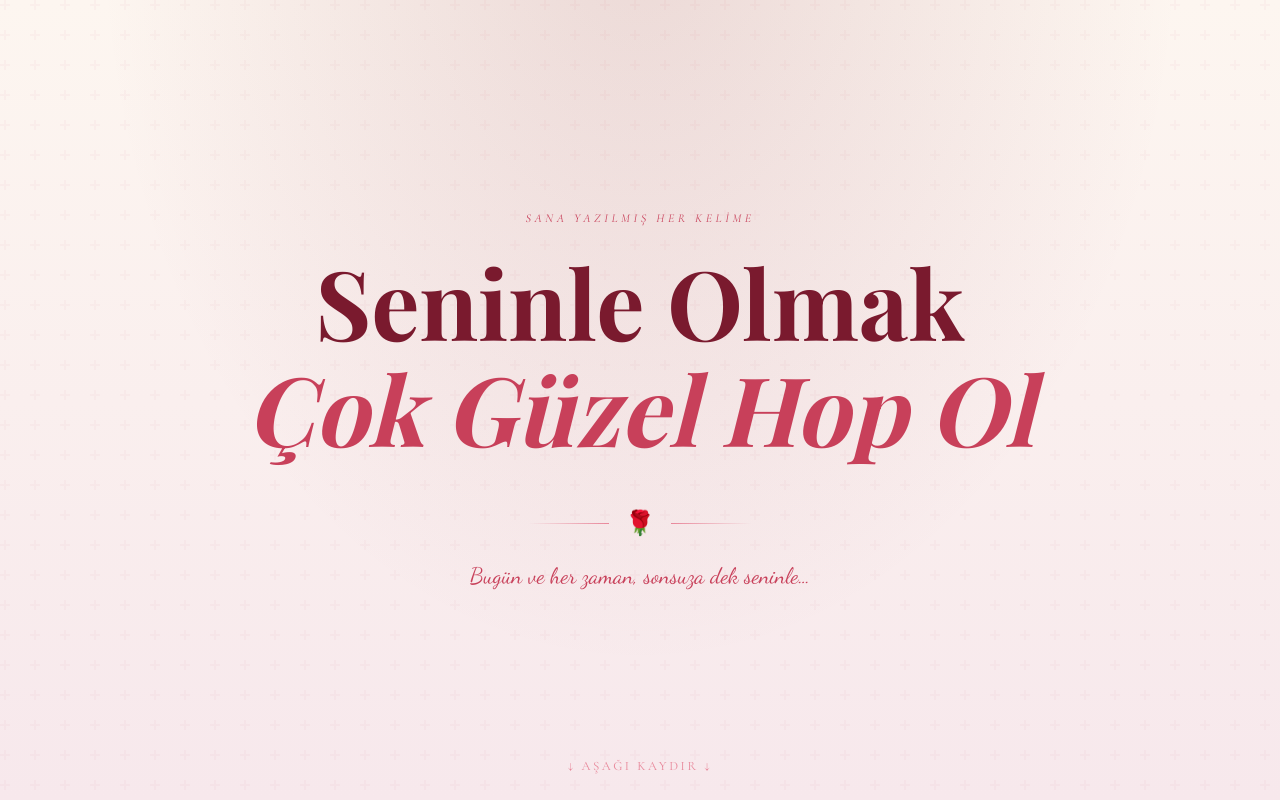
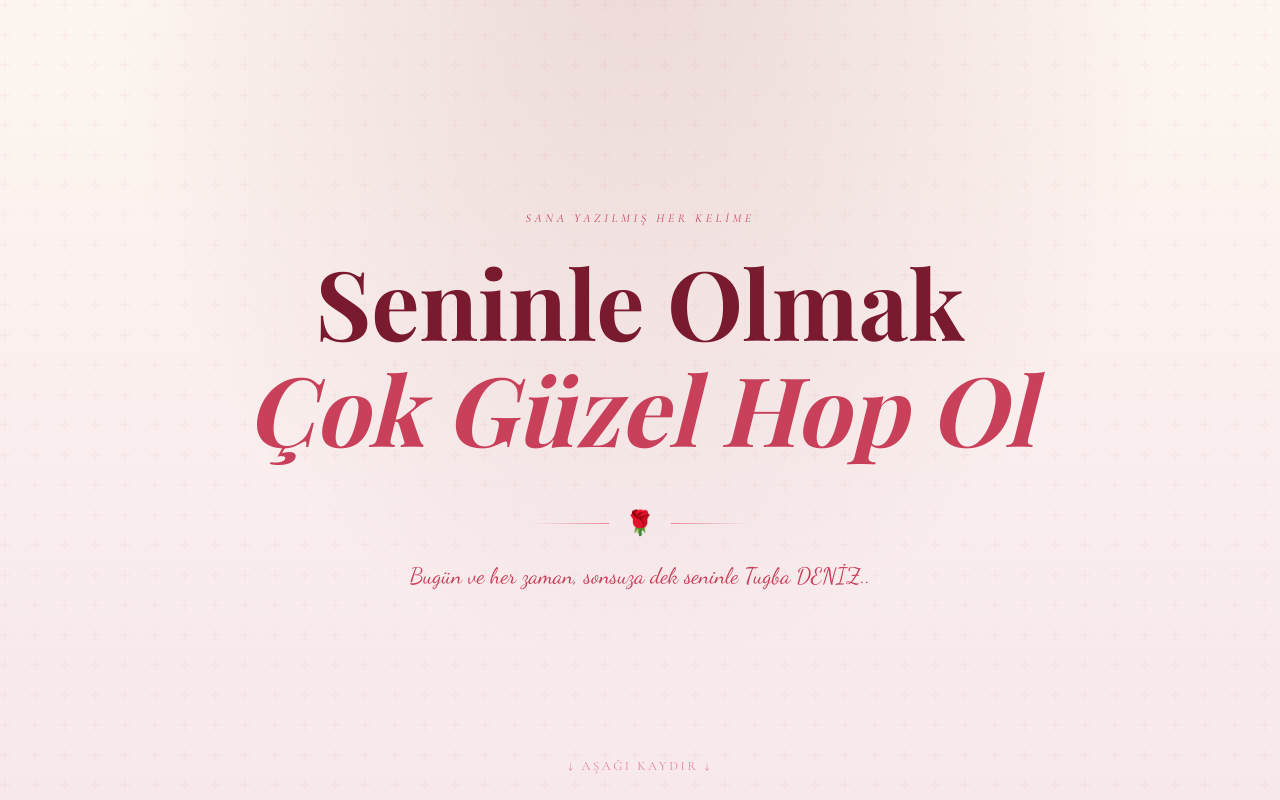
Before and after one commit to 1yasintasz-code/htweb, a plain HTML site: page index.html in a window 1280 px wide. Shown: the top 800 px of the page. Drawn offline with nearby package versions, Linux system fonts and the light colour scheme; a web font is replaced by a local one.

Commit message:
index.html

```diff
--- a/index.html
+++ b/index.html
@@ -517,7 +517,7 @@
     <span class="hero-badge">Sana Yazılmış Her Kelime</span>
     <h1>Seninle Olmak<br><em>Çok Güzel Hop Ol</em></h1>
     <div class="hero-divider"><span>🌹</span></div>
-    <div class="hero-date">Bugün ve her zaman, sonsuza dek seninle…</div>
+    <div class="hero-date">Bugün ve her zaman, sonsuza dek seninle Tugba DENİZ..</div>
     <div class="scroll-hint">↓ aşağı kaydır ↓</div>
   </div>
 
```
